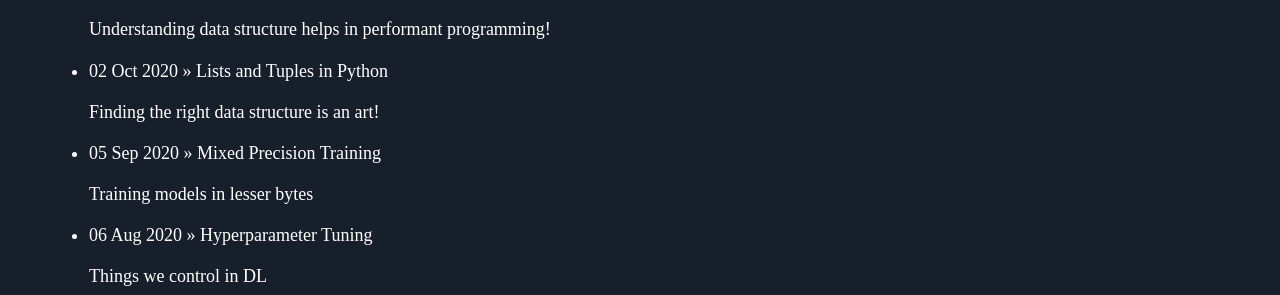
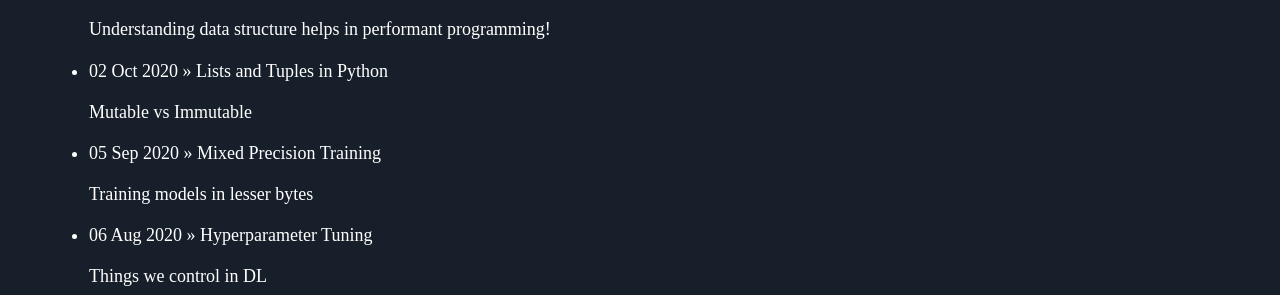
Before and after one commit to Mayurji/mayurji.github.io, a Jekyll site: the page built from index.html, in a window 1280 px wide. Shown: the part 820-1115 px from the top of the page. Built offline with Jekyll 4.4.1, drawn with Linux system fonts in a browser that asks for light colours; nearby versions of some CDN libraries.

Commit message:
Update 2020-10-02-list-vs-tuples.md

```diff
--- a/_posts/2020-10-02-list-vs-tuples.md
+++ b/_posts/2020-10-02-list-vs-tuples.md
@@ -1,9 +1,8 @@
 ---
 layout: post
 title:  Lists and Tuples in Python
-description: Finding the right data structure is an art!
+description: Mutable vs Immutable
 category: Blog
-image_url: "/assets/images/lists_tuples/lists_tuples.png"
 date:   2020-10-02 13:43:52 +0530
 ---
 Writing efficient programs involves understanding a couple of things, first, what is the input to the program and second is selecting the best data structure to process that input.
```
